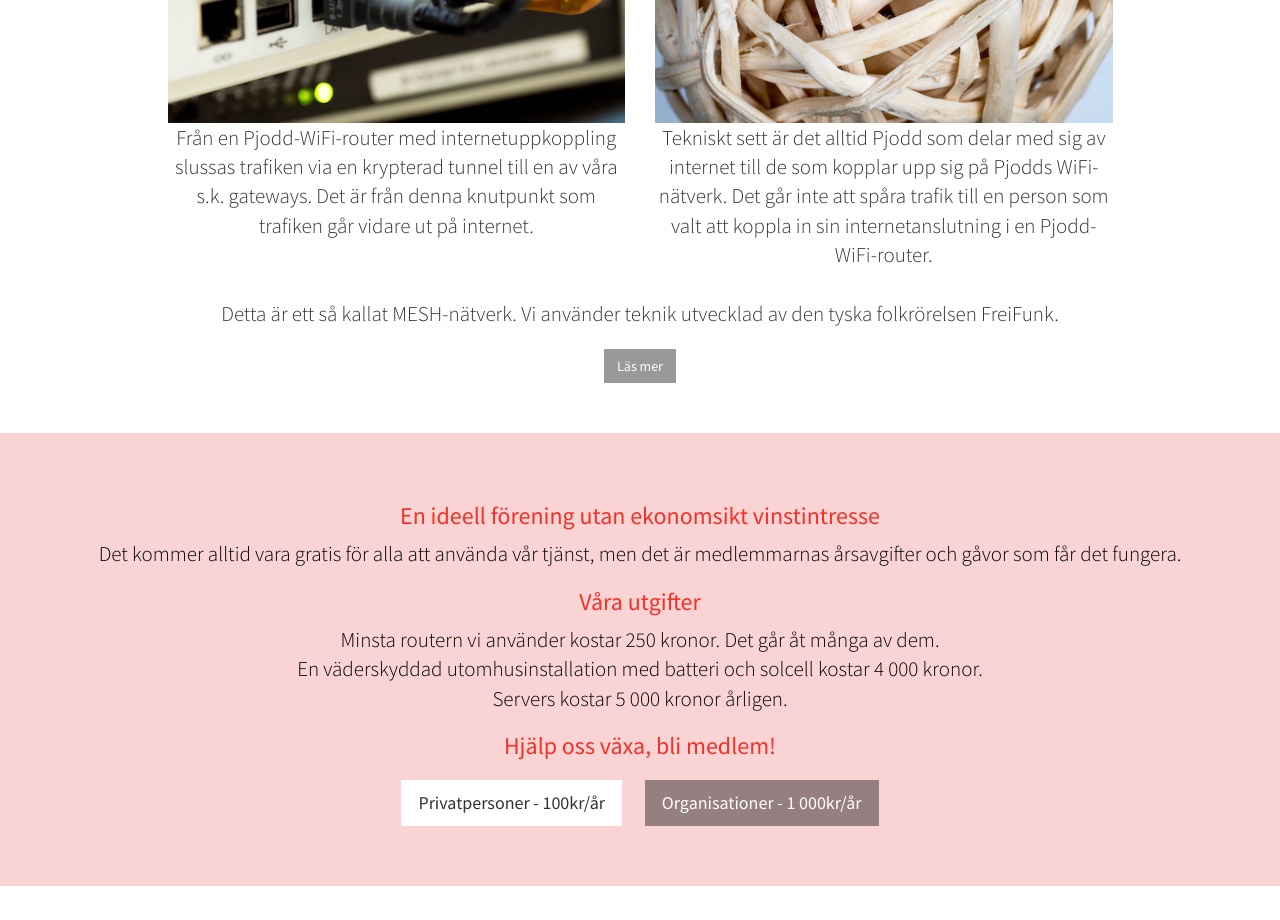
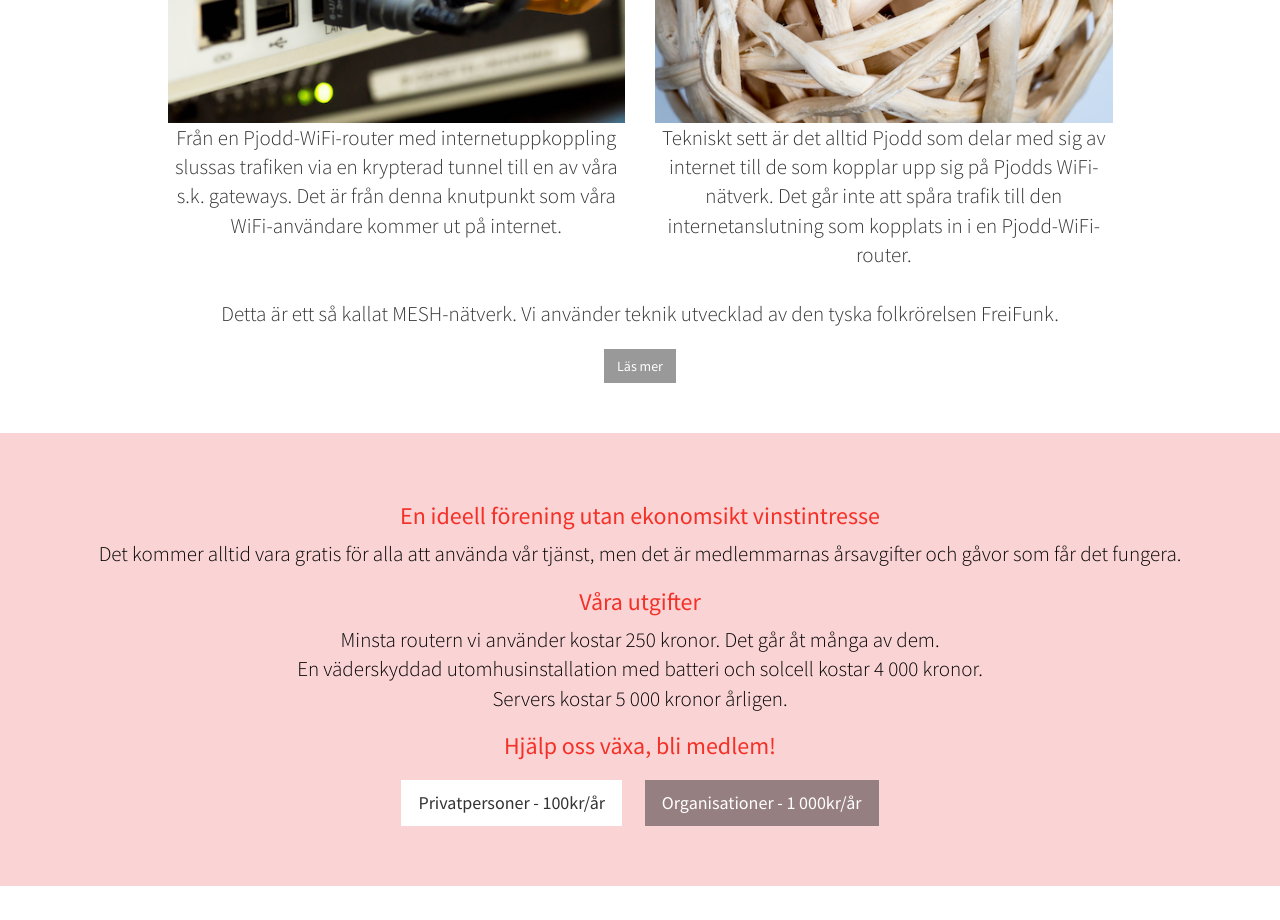
Before and after one commit to pjodd/landing-page, a plain HTML site: page index.html in a window 1280 px wide. Shown: the part 2680-3600 px from the top of the page. Drawn offline with Linux system fonts and the light colour scheme.

Commit message:
enklare? text

```diff
--- a/index.html
+++ b/index.html
@@ -195,7 +195,7 @@
               <p class="lead">
                 Från en Pjodd-WiFi-router med internetuppkoppling slussas trafiken
                 via en krypterad tunnel till en av våra s.k. gateways. Det är från
-                denna knutpunkt som trafiken går vidare ut på internet.
+                denna knutpunkt som våra WiFi-användare kommer ut på internet.
               </p>
             </div>
           </div>
@@ -205,9 +205,9 @@
                 <img class="img-portfolio img-responsive" src="img/entangled-ball-of-wood.png">
               </a>
               <p class="lead">
-                Tekniskt sett är det alltid Pjodd som delar med sig av internet till de som kopplar
-                upp sig på Pjodds WiFi-nätverk. Det går inte att spåra trafik till en person som
-                valt att koppla in sin internetanslutning i en Pjodd-WiFi-router.
+                Tekniskt sett är det alltid Pjodd som delar med sig av internet till de
+                som kopplar upp sig på Pjodds WiFi-nätverk. Det går inte att spåra trafik
+                till den internetanslutning som kopplats in i en Pjodd-WiFi-router.
               </p>
             </div>
           </div>
```
